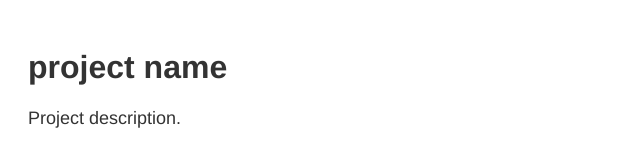
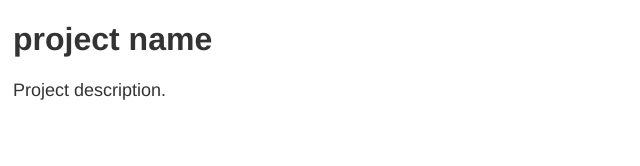
Before and after one commit to djhenjin/extendable, a plain HTML site: page template/index.html in a window 1280 px wide. Shown: the whole page, without its empty margins (0-640 px from the left). Drawn offline with Linux system fonts and the light colour scheme.

Commit message:
Update index.html

```diff
--- a/template/index.html
+++ b/template/index.html
@@ -3,7 +3,7 @@
 <head>
 <style>
 body{
- padding: 20px;
+ padding-left: 5px;
  color: #333;
  font-family: Helvetica Neue, Helvetica, Arial, sans-serif;
 }
```
